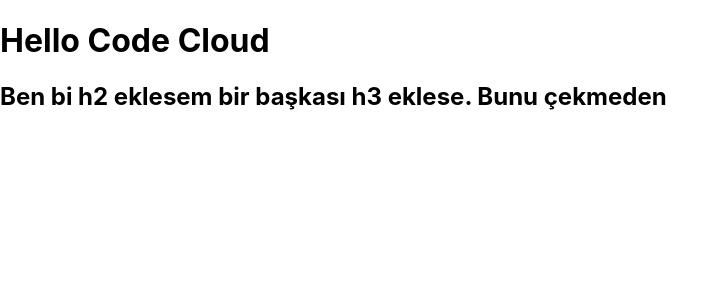
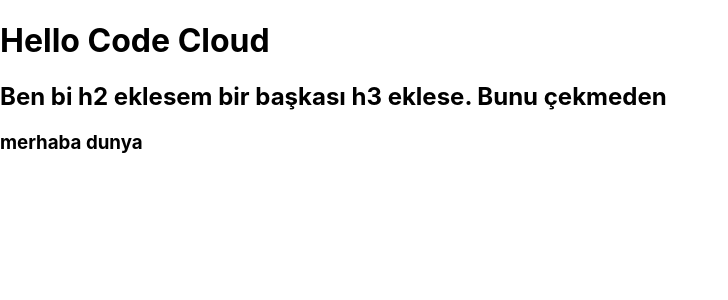
Before and after one commit to CodeCloudClarusway/stock-app, a React (Create React App) app: page / in a window 1280 px wide. Shown: the top 300 px of the page, without its empty margins (0-728 px from the left). Built offline with nearby package versions, Linux system fonts and the light colour scheme.

Commit message:
branch test nil

```diff
--- a/src/App.js
+++ b/src/App.js
@@ -4,6 +4,7 @@ function App() {
       <header>
         <h1>Hello Code Cloud</h1>
         <h2>Ben bi h2 eklesem bir başkası h3 eklese. Bunu çekmeden</h2>
+        <h3>merhaba dunya</h3>
       </header>
     </div>
   );
```
